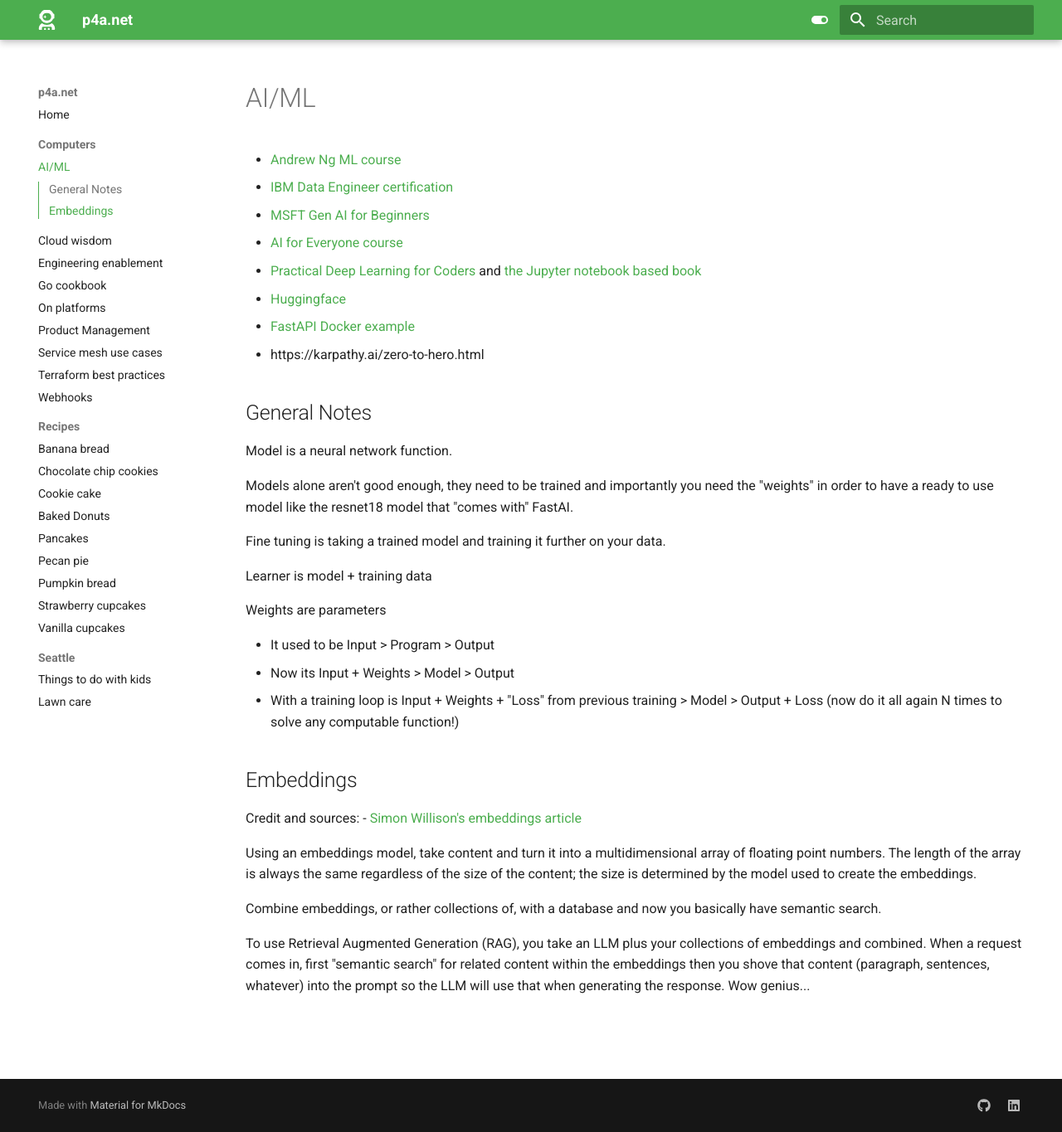
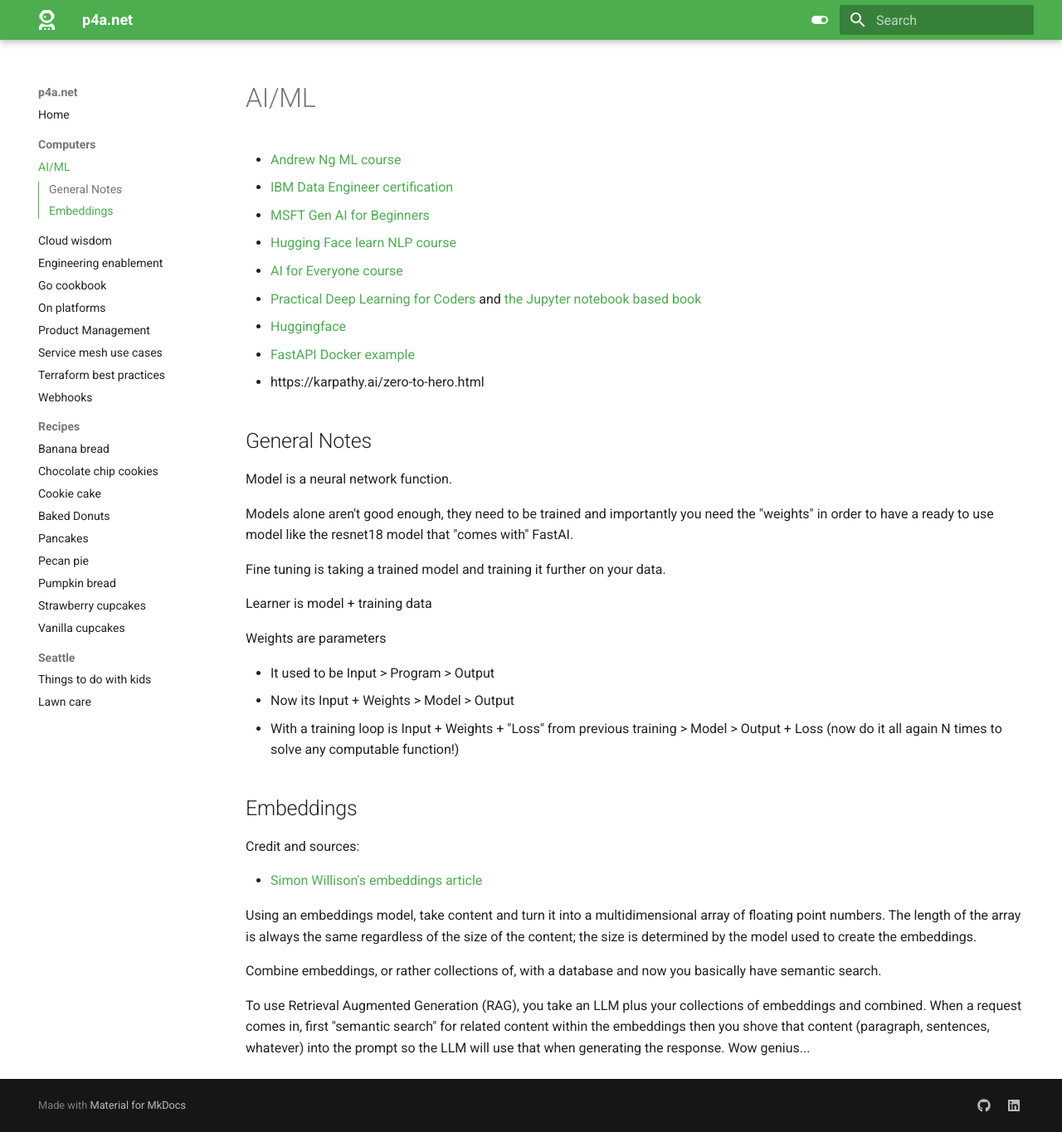
Before and after one commit to seajoshc/p4adotnet, an MkDocs documentation site: the page built from docs/computers/ai.md, in a window 1280 px wide and 1365 px high. Shown: the whole window at 83% size. Built offline with MkDocs 1.6.1 and Material for MkDocs 9.7.7, drawn with Linux system fonts in a browser that asks for light colours.

Commit message:
Update ai.md

```diff
--- a/docs/computers/ai.md
+++ b/docs/computers/ai.md
@@ -3,7 +3,7 @@
 - [Andrew Ng ML course](https://www.deeplearning.ai/courses/machine-learning-specialization/)
 - [IBM Data Engineer certification](https://www.coursera.org/professional-certificates/ibm-data-engineer?utm_source%253DIBM%2526utm_medium%253Dinstitutions%2526utm_campaign%253DIBMBadge)
 - [MSFT Gen AI for Beginners](https://microsoft.github.io/generative-ai-for-beginners/#%252F)
-
+- [Hugging Face learn NLP course](https://huggingface.co/learn/nlp-course/chapter1/1)
 - [AI for Everyone course](https://www.deeplearning.ai/courses/ai-for-everyone/)
 - [Practical Deep Learning for Coders](https://course.fast.ai/) and [the Jupyter notebook based book](https://nbviewer.org/github/fastai/fastbook/tree/master)
 - [Huggingface](https://huggingface.co/course/chapter1/1)
@@ -29,6 +29,7 @@
 ## Embeddings
 
 Credit and sources:
+
 - [Simon Willison's embeddings article](https://simonwillison.net/2023/Oct/23/embeddings/)
 
 Using an embeddings model, take content and turn it into a multidimensional array of floating point numbers. The length of the array is always the same regardless of the size of the content; the size is determined by the model used to create the embeddings.
```
